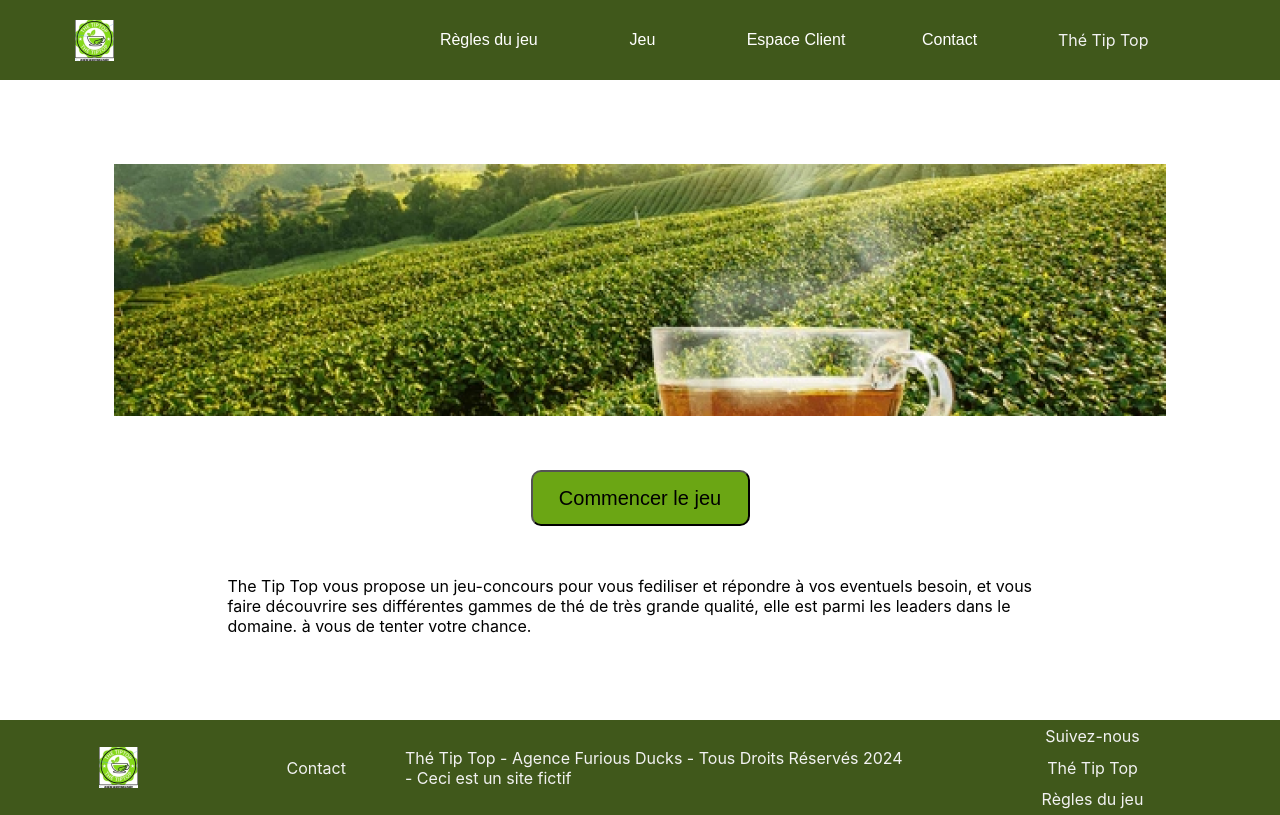
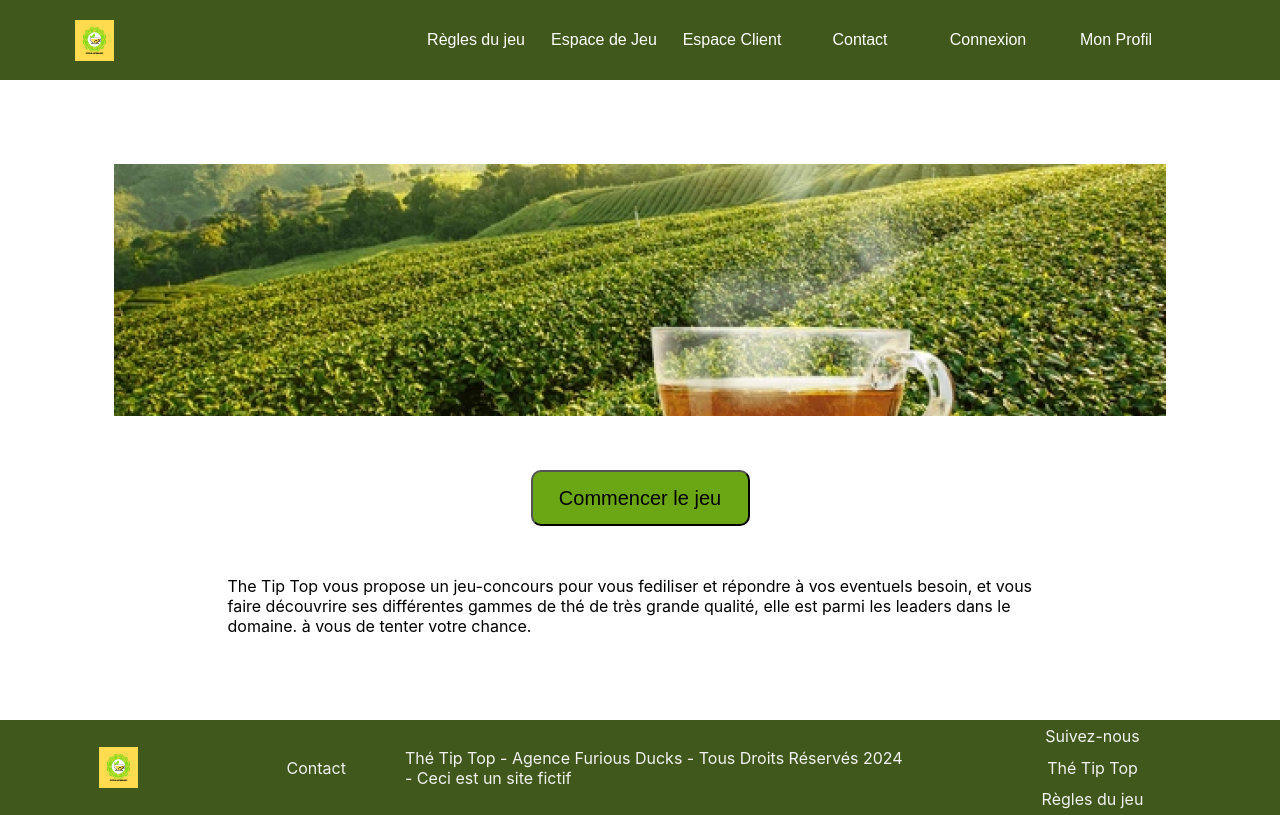
Before and after one commit to thetiptop123/tip_top_game, a React (Create React App) app in the folder frontend/: page / in a window 1280 px wide. Built offline with nearby package versions, Linux system fonts and the light colour scheme.

Commit message:
3T-P5TcflVN: Header  updated

```diff
--- a/frontend/public/index.html
+++ b/frontend/public/index.html
@@ -1,5 +1,5 @@
 <!DOCTYPE html>
-<html lang="en">
+<html lang="fr">
   <head>
     <meta charset="utf-8" />
     <link rel="icon" href="%PUBLIC_URL%/favicon.ico" />
--- a/frontend/src/containers/Header/index.jsx
+++ b/frontend/src/containers/Header/index.jsx
@@ -24,7 +24,7 @@ export default function Header() {
           cursor: "pointer",
         }}
       >
-        <Item onClick={() => navigate("/")}>
+        <Item onClick={() => navigate("/home")}>
           <img src="/logo.png" width={39} height={41} />
         </Item>
       </div>
@@ -61,7 +61,7 @@ export default function Header() {
             }}
             onClick={() => navigate("/game")}
           >
-            Jeu
+            Espace de Jeu
           </button>
         </Item>
         <Item>
@@ -92,7 +92,34 @@ export default function Header() {
             Contact
           </button>
         </Item>
-        <Item>Thé Tip Top</Item>
+        <Item>
+          <button
+            style={{
+              background: "inherit",
+              border: "none",
+              color: Colors.white,
+              cursor: "pointer",
+              fontSize: 16,
+            }}
+            onClick={() => navigate("/login")}
+          >
+            Connexion
+          </button>
+        </Item>
+        <Item>
+        <button
+            style={{
+              background: "inherit",
+              border: "none",
+              color: Colors.white,
+              cursor: "pointer",
+              fontSize: 16,
+            }}
+            onClick={() => navigate("/profil")}
+          >
+            Mon Profil
+          </button>
+        </Item>
       </div>
     </div>
   );
```
Also changed, not shown: frontend/public/logo.png.
